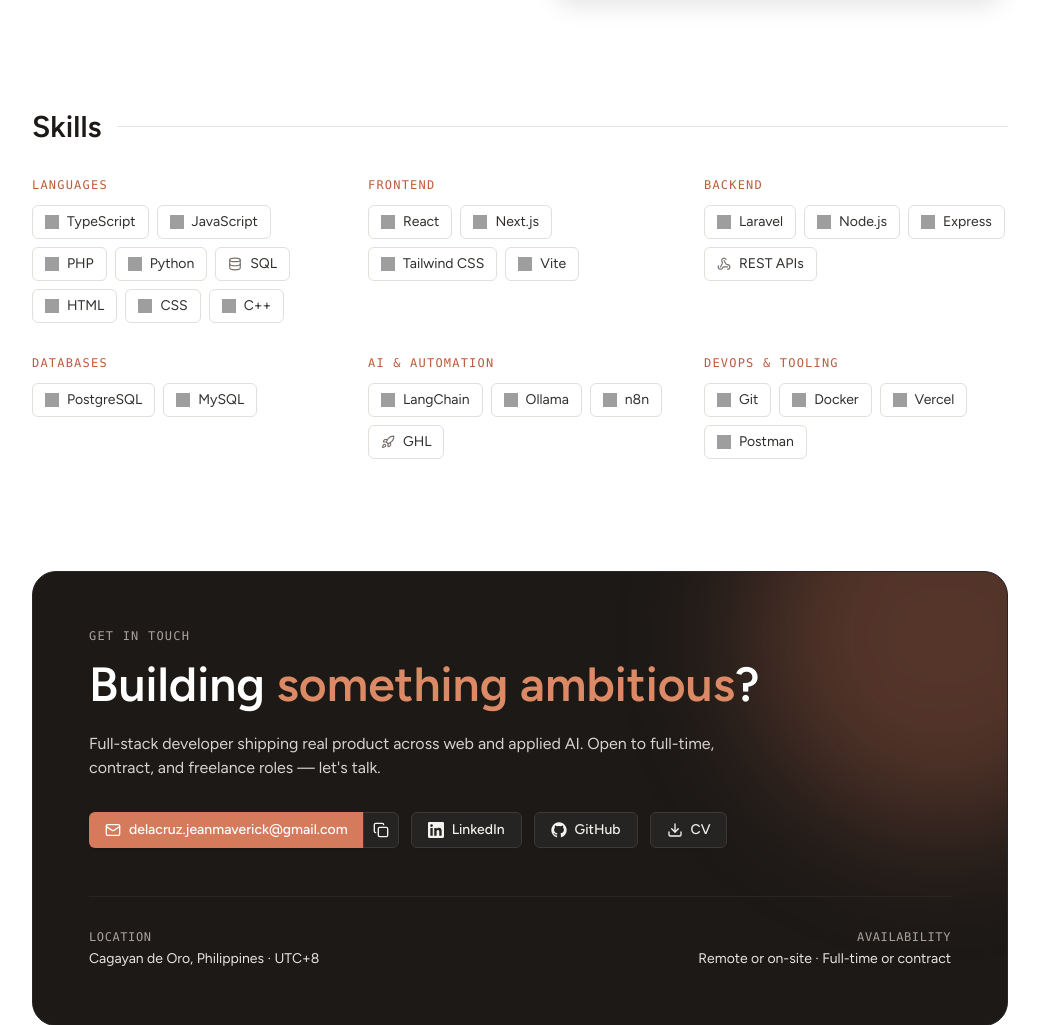
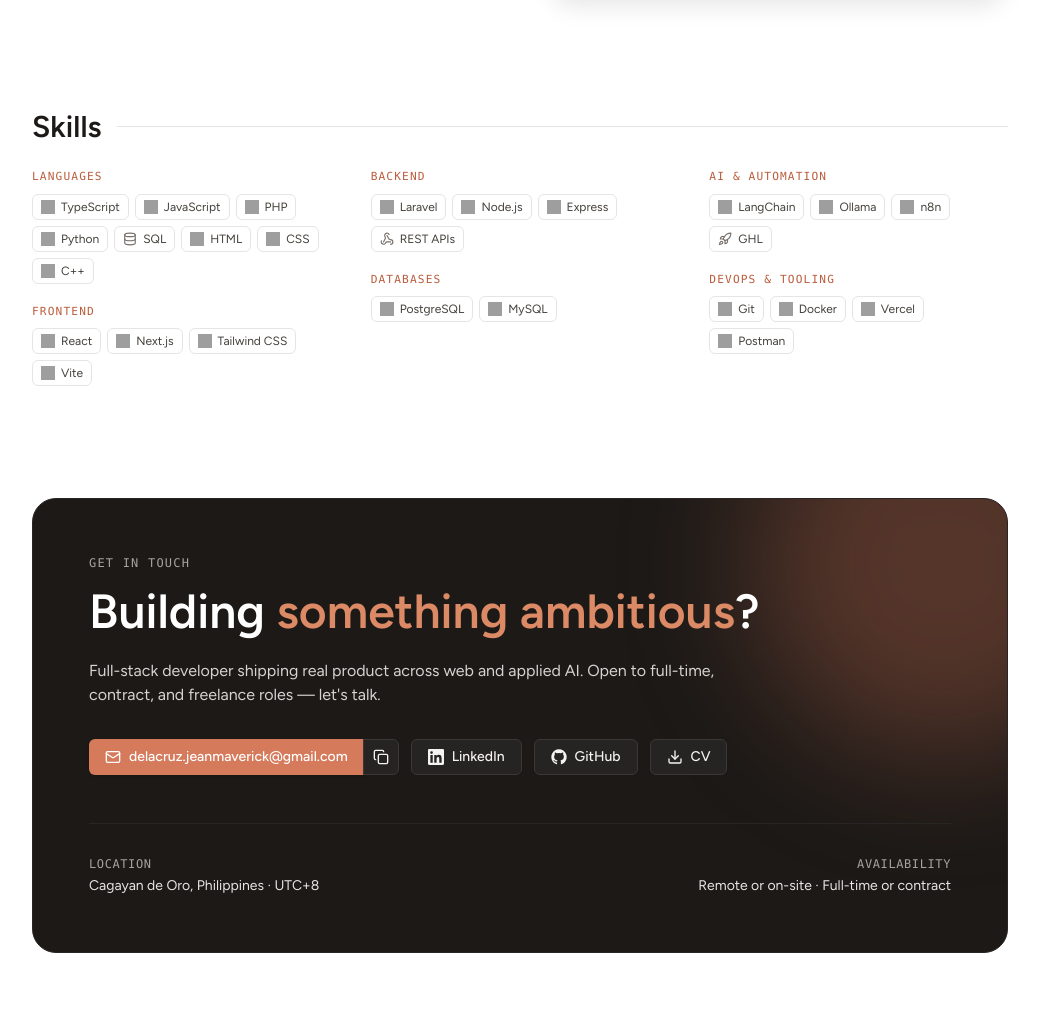
Before and after one commit to mabeyy/devhub, a Laravel app: page / in a window 1280 px wide. Shown: the part 3110-4135 px from the top of the page, without its empty margins (120-1159 px from the left). Run offline with Laravel 12, Linux system fonts and the light colour scheme; style sheets or scripts are compiled from the project's sources; some libraries are stand-ins or nearby versions; grey boxes are pictures that could not be loaded.

Commit message:
style(portfolio): pack skills into flowing columns

```diff
--- a/resources/js/components/portfolio/sections/skills-section.tsx
+++ b/resources/js/components/portfolio/sections/skills-section.tsx
@@ -1,28 +1,29 @@
 import { skills } from '@/components/portfolio/data';
 import { SectionHeading } from '@/components/portfolio/parts';
 import { TechIcon } from '@/components/portfolio/tech-icons';
-import { Badge } from '@/components/ui/badge';
 
 export function SkillsSection() {
     return (
         <section id="skills" className="mt-28">
             <SectionHeading title="Skills" />
-            <div className="mt-6 grid gap-x-8 gap-y-6 sm:mt-8 sm:grid-cols-2 sm:gap-y-8 lg:grid-cols-3">
+            <div className="mt-5 gap-x-10 sm:mt-6 sm:columns-2 lg:columns-3">
                 {Object.entries(skills).map(([group, items]) => (
-                    <div key={group}>
-                        <h3 className="mb-2.5 font-mono text-xs uppercase tracking-widest text-brand-600 dark:text-brand-400 sm:mb-3">
+                    <div
+                        key={group}
+                        className="mb-5 break-inside-avoid last:mb-0"
+                    >
+                        <h3 className="mb-2 font-mono text-[0.7rem] uppercase tracking-widest text-brand-600 dark:text-brand-400">
                             {group}
                         </h3>
-                        <div className="flex flex-wrap gap-1.5 sm:gap-2">
+                        <div className="flex flex-wrap gap-1.5">
                             {items.map((item) => (
-                                <Badge
+                                <span
                                     key={item}
-                                    variant="outline"
-                                    className="gap-1.5 bg-white px-2.5 py-1 text-xs font-normal dark:bg-stone-900/60 sm:gap-2 sm:px-3 sm:py-1.5 sm:text-sm"
+                                    className="inline-flex items-center gap-1.5 rounded-md border border-stone-200 bg-white px-2 py-1 text-xs text-stone-700 transition hover:border-stone-300 hover:bg-stone-50 dark:border-stone-800 dark:bg-stone-900/50 dark:text-stone-200 dark:hover:border-stone-700 dark:hover:bg-stone-900"
                                 >
                                     <TechIcon name={item} />
                                     {item}
-                                </Badge>
+                                </span>
                             ))}
                         </div>
                     </div>
```
